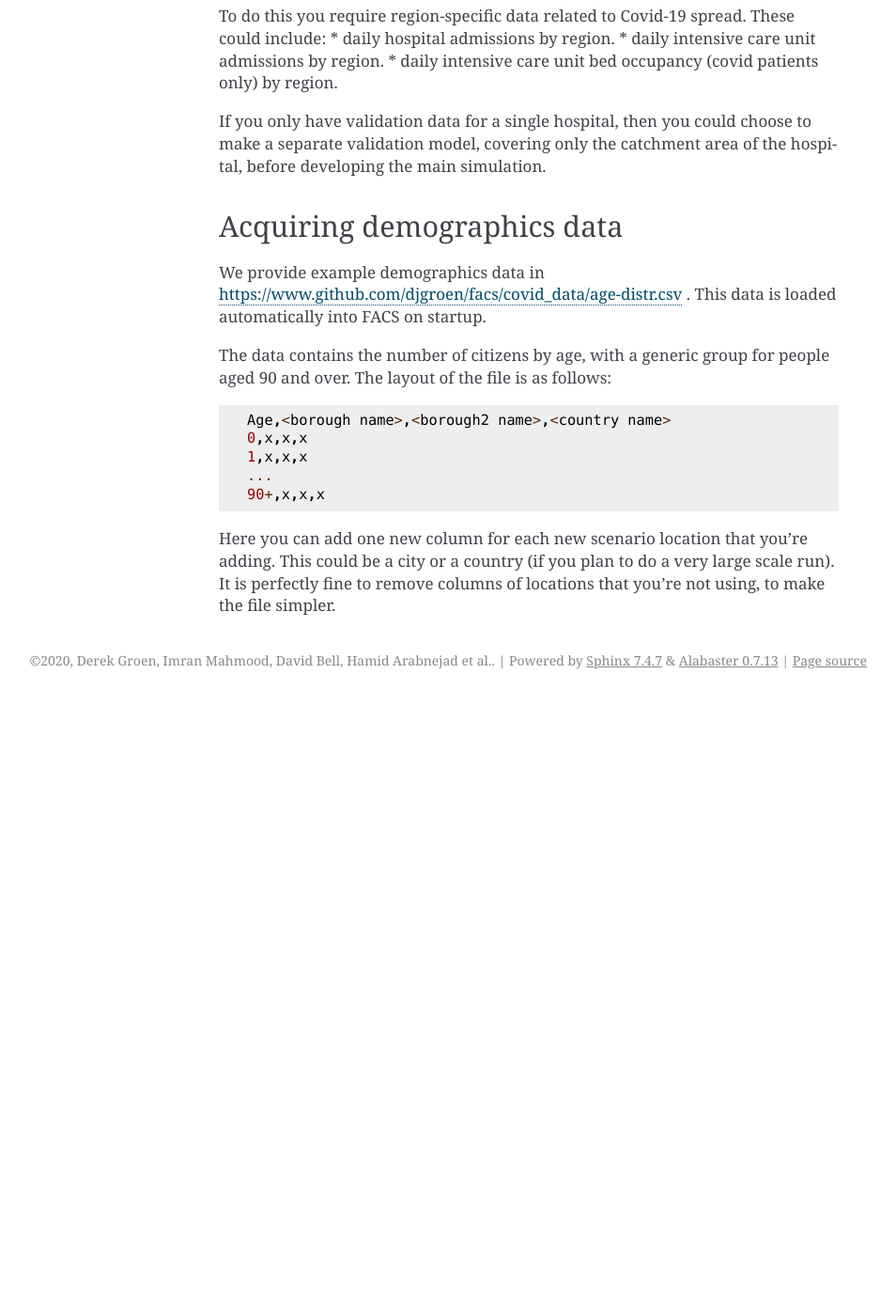
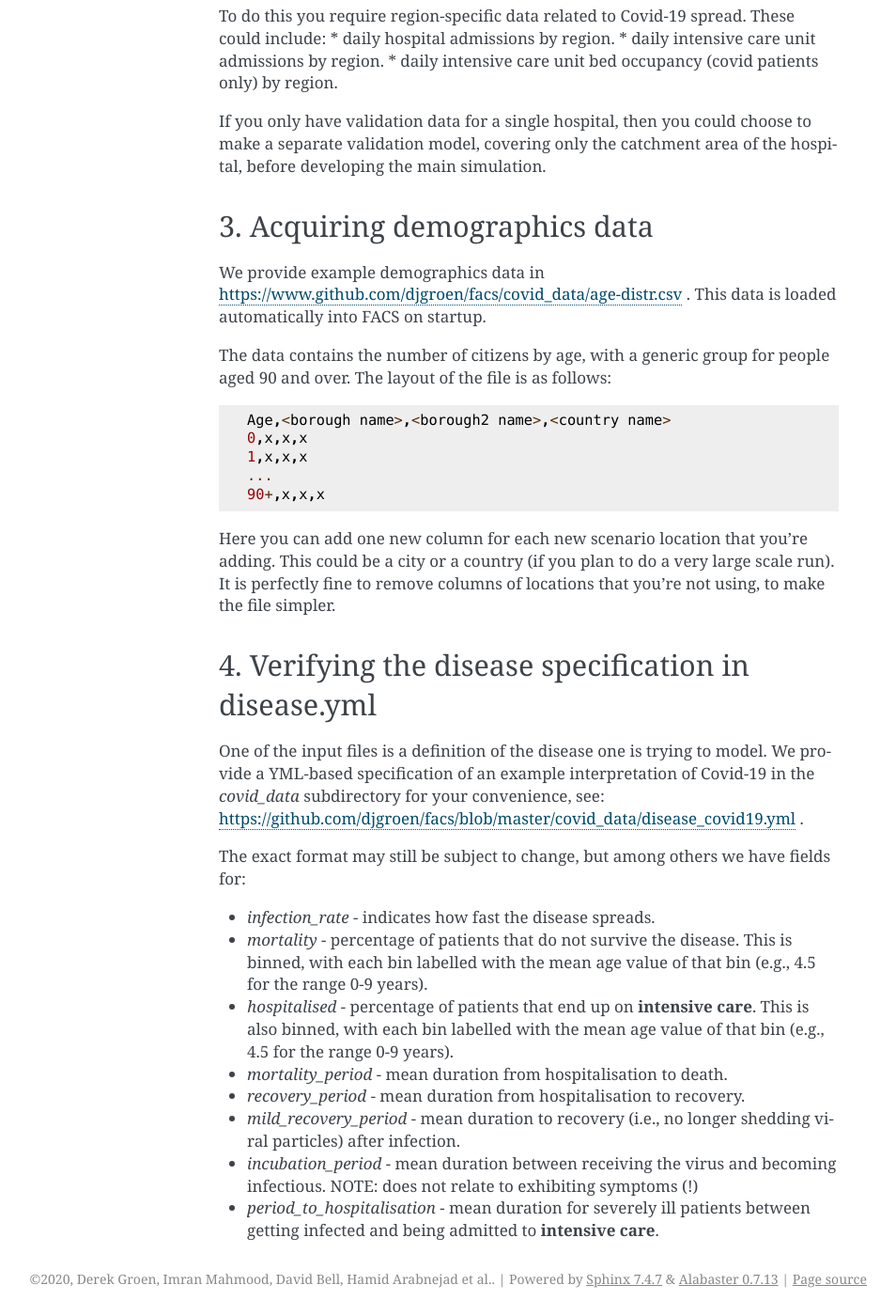
Before and after one commit to djgroen/facs, a Sphinx documentation site: the page built from docs/preparation.rst, in a window 1280 px wide and 1400 px high, scrolled down 531 px. Shown: the whole window at 94% size, without its empty margins (187-1141 px from the left). Built offline with Sphinx 7.4.7, drawn with Linux system fonts in a browser that asks for light colours; before the commit the page ends 1273 px from its top, so only the background shows below that; some of the changed text lies outside the part shown.

Commit message:
Update preparation.rst

```diff
--- a/docs/preparation.rst
+++ b/docs/preparation.rst
@@ -28,7 +28,7 @@ To do this you require region-specific data related to Covid-19 spread. These co
 
 If you only have validation data for a single hospital, then you could choose to make a separate validation model, covering only the catchment area of the hospital, before developing the main simulation.
 
-Acquiring demographics data
+3. Acquiring demographics data
 ---------------------------
 We provide example demographics data in https://www.github.com/djgroen/facs/covid_data/age-distr.csv . This data is loaded automatically into FACS on startup.
 
@@ -42,3 +42,19 @@ The layout of the file is as follows::
     90+,x,x,x
 
 Here you can add one new column for each new scenario location that you're adding. This could be a city or a country (if you plan to do a very large scale run). It is perfectly fine to remove columns of locations that you're not using, to make the file simpler.
+
+4. Verifying the disease specification in disease.yml
+-----------------------------------------------------
+
+One of the input files is a definition of the disease one is trying to model. We provide a YML-based specification of an example interpretation of Covid-19 in the `covid_data` subdirectory for your convenience, see: https://github.com/djgroen/facs/blob/master/covid_data/disease_covid19.yml .
+
+The exact format may still be subject to change, but among others we have fields for:
+
+* *infection_rate* - indicates how fast the disease spreads.
+* *mortality* - percentage of patients that do not survive the disease. This is binned, with each bin labelled with the mean age value of that bin (e.g., 4.5 for the range 0-9 years).
+* *hospitalised* - percentage of patients that end up on **intensive care**. This is also binned, with each bin labelled with the mean age value of that bin (e.g., 4.5 for the range 0-9 years).
+* *mortality_period* - mean duration from hospitalisation to death.
+* *recovery_period* - mean duration from hospitalisation to recovery.
+* *mild_recovery_period* - mean duration to recovery (i.e., no longer shedding viral particles) after infection.
+* *incubation_period* - mean duration between receiving the virus and becoming infectious. NOTE: does not relate to exhibiting symptoms (!)
+* *period_to_hospitalisation* - mean duration for severely ill patients between getting infected and being admitted to **intensive care**.
```
Also changed, not shown: other parts of docs/preparation.rst (+2 -2 lines).
